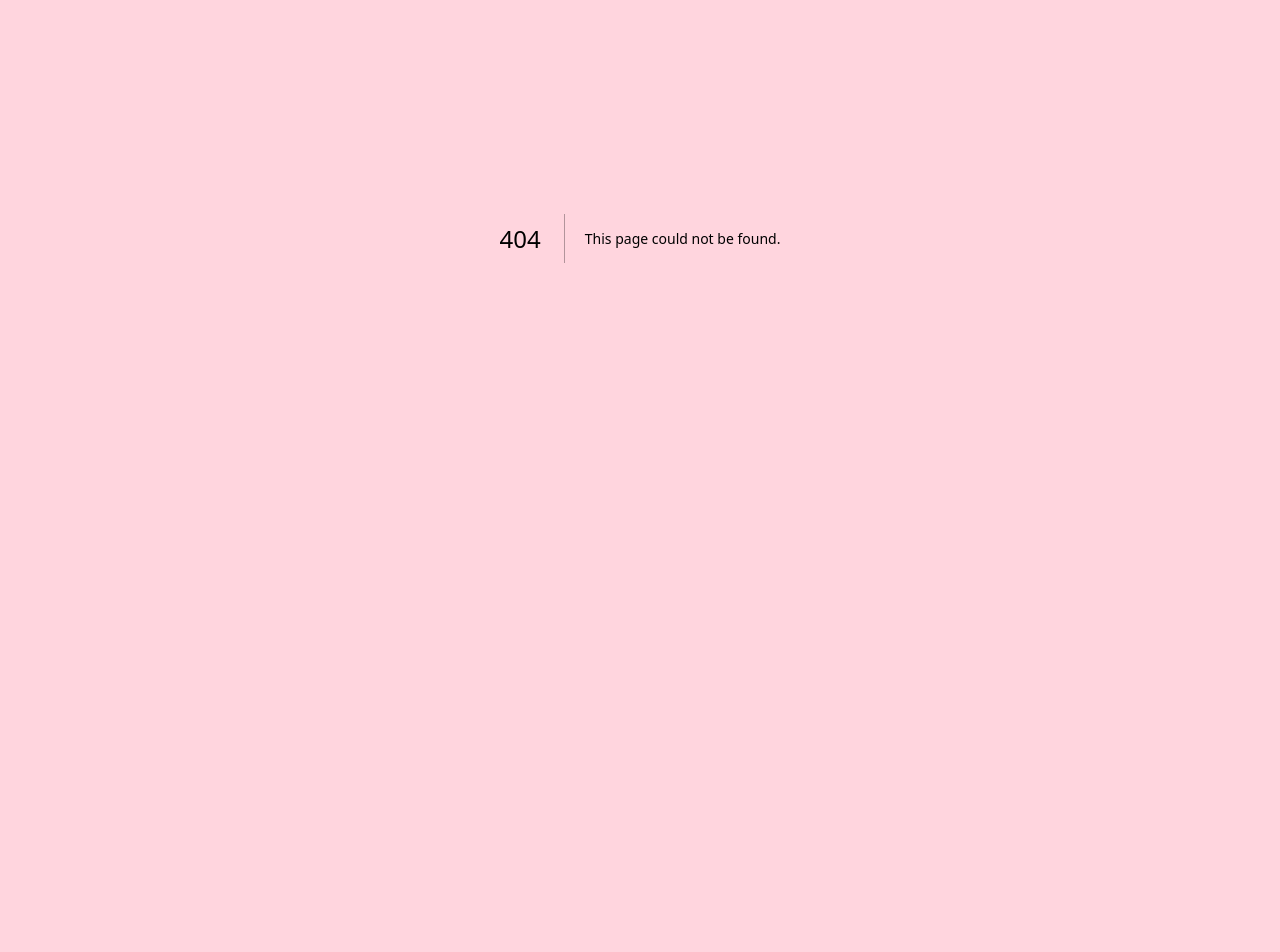
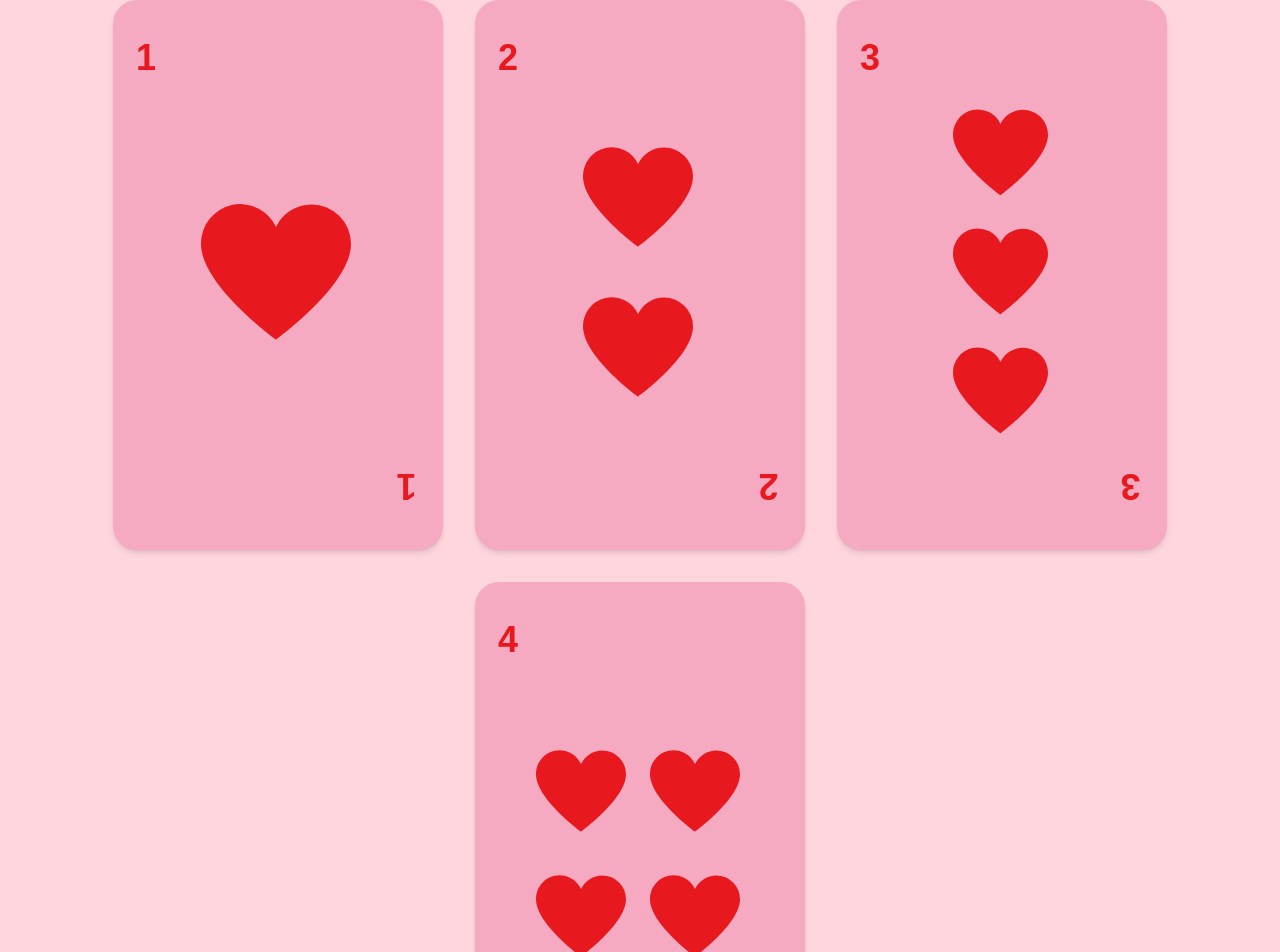
Before and after one commit to GustavoPenaBeltrami/amore-in-paradiso, a Next.js app: page /asesoria in a window 1280 px wide. Before the commit this address had no page. Shown: the part 277-1229 px from the top of the page. Before the commit the page ends 916 px from the top, so only its background shows below. Built offline with nearby package versions, Linux system fonts and the light colour scheme; a web font is replaced by a local one.

Commit message:
cards update

```diff
--- /dev/null
+++ b/app/(nav)/asesoria/page.js
@@ -0,0 +1,25 @@
+import { Card1, Card2, Card3, Card4 } from "@/components/card";
+import Link from "next/link";
+
+
+export default function Home() {
+
+    return (
+        <div className="w-[90%] max-w-[1500px] mx-auto">
+            <h1 className="texto-rojo font-bold text-center mt-14 text-4xl">
+                Asesoría cosmiatrica virtual
+            </h1>
+
+            <div className="mt-20 flex flex-row justify-center flex-wrap gap-8">
+
+                <Card1 />
+                <Card2 />
+                <Card3 />
+                <Card4 />
+
+            </div>
+
+            <Link href="/cuestionario" className="fondo-rosa-2 block w-fit mx-auto my-20 py-5 px-10 rounded-full texto-rojo font-bold uppercase text-lg hover:bg-[#f6c1d1] text-center transition-all duration-300"> Iniciar cuestionario personalizado</Link>
+        </div>
+    );
+}
--- a/app/globals.css
+++ b/app/globals.css
@@ -49,14 +49,14 @@
   display: block;
 }
 
-@media (max-width: 1280px) {
+@media (max-width: 1385px) {
   .hero-desktop{
     display: none;
   }
 }
 
 
-@media (max-width: 750px) {
+@media (max-width: 800px) {
   .headbar-desktop{
     display: none;
   }
@@ -68,3 +68,48 @@
 .test{
   border: 1px solid blue;
 }
+
+.flip-container {
+  perspective: 1000px;
+  width: 330px;
+  height: 550px;
+}
+
+.flip-container.hover .flipper {
+  transform: rotateY(180deg);
+}
+
+.flip-container.hover > *{
+  background-color: #f6c1d1;
+}
+
+.flipper {
+  transition: 0.6s;
+  transform-style: preserve-3d;
+  position: relative;
+  width: 100%;
+  height: 100%;
+}
+
+.front,
+.back {
+  backface-visibility: hidden;
+  position: absolute;
+  top: 7%;
+  left: 7%;
+  width: 85%;
+  height: 85%;
+}
+
+.front {
+  z-index: 2;
+  transform: rotateY(0deg);
+}
+
+.back {
+  transform: rotateY(180deg);
+}
+
+.shadow-custom{
+  box-shadow: 10px 10px 12px rgba(0, 0, 0, 0.1);
+}
--- a/app/page.js
+++ b/app/page.js
@@ -1,9 +1,8 @@
 import { Hero } from "@/components/Hero";
-import Image from "next/image";
 
 export default function Home() {
   return (
-    <div className="min-h-[800px] w-[1300px] mx-auto pt-10">
+    <div className="min-h-[800px] w-[1230px] mx-auto pt-10">
       <Hero/>
     </div>
   );
--- a/components/HeadbarDesktop.jsx
+++ b/components/HeadbarDesktop.jsx
@@ -6,14 +6,14 @@ export const HeadbarDesktop = () => {
   return (
     <nav className="headbar-desktop texto-rojo flex justify-between items-center px-[10%] mt-10">
       <Link href="/">
-        <h2 className="breathing text-[45px] mt-2 cursor-pointer">amore in paradiso</h2>
+        <h2 className="breathing text-[35px] mt-2 cursor-pointer">amore in paradiso</h2>
       </Link>
       <ul className="flex text-lg gap-5 font-bold p-0 items-center">
-        <Link className="hover:text-white transition-all duration-300" href="/">
+        <Link className="hover:text-white transition-all duration-300" href="/asesoria">
           Asesoría
         </Link>
         <Link className="hover:text-white transition-all duration-300" href="/">
-          Testimonio
+          Sobre mi
         </Link>
         <Link className="hover:text-white transition-all duration-300" href="/">
           Contacto
--- a/components/HeadbarMobile.jsx
+++ b/components/HeadbarMobile.jsx
@@ -14,7 +14,7 @@ export const HeadbarMobile = () => {
   };
 
   return (
-    <nav className="headbar-mobile texto-rojo flex flex-col items-end px-[30px] mt-10 pb-10">
+    <nav className="headbar-mobile texto-rojo flex flex-col items-end px-[30px] mt-10 pb-10 max-w-[100vw] overflow-hidden">
       <div className="flex flex-row justify-between items-center w-full">
         <Link href="/">
           <Image
@@ -34,14 +34,14 @@ export const HeadbarMobile = () => {
       </div>
       <ul
         className={`${
-          isOpen ? "translate-x-[30px]" : "translate-x-[110%]"
+          isOpen ? "translate-x-[30px]" : "translate-x-[-110%]"
         } absolute bg-[#ffd5de] w-full flex flex-col mt-36 text-lg gap-y-5 font-bold p-0 items-center transition-all duration-700 pb-5`}
       >
-        <Link className="hover:text-white transition-all duration-300" href="/">
+        <Link className="hover:text-white transition-all duration-300" href="/asesoria">
           Asesoría
         </Link>
         <Link className="hover:text-white transition-all duration-300" href="/">
-          Testimonio
+          Sobre mi
         </Link>
         <Link className="hover:text-white transition-all duration-300" href="/">
           Contacto
--- a/components/Hero.jsx
+++ b/components/Hero.jsx
@@ -9,35 +9,27 @@ export const Hero = () => {
         alt="Hero"
         width={1000}
         height={1000}
-        className="rounded-xl w-[500px] absolute translate-x-[375px]"
+        className="shadow-custom rounded-xl w-[500px] absolute translate-x-[375px]"
       />
       <Image
         src="/hero-2.webp"
         alt="Hero"
         width={1000}
         height={1000}
-        className="rounded-xl w-[350px] absolute translate-x-[890px] translate-y-[230px]"
+        className="shadow-custom rounded-xl w-[350px] absolute translate-x-[890px] translate-y-[230px]"
       />
       <Image
         src="/hero-3.jpg"
         alt="Hero"
         width={1000}
         height={1000}
-        className="rounded-xl w-[400px] absolute translate-x-[475px] translate-y-[520px]"
+        className="shadow-custom rounded-xl w-[400px] absolute translate-x-[475px] translate-y-[520px]"
       />
-      <div className="absolute flex flex-col items-center translate-y-[60px] translate-x-[-12px]">
-        <h1 className=" texto-rojo flex flex-col items-center font-[600] text-center w-fit text-5xl">
-          <span className="py-3 pb-7 pr-3 bg-[#ffd5de] w-fit translate-y-[20px] rounded-xl">
-            DESCUBRÍ LA
-          </span>
-          <span className="pr-3 py-3 bg-[#ffd5de] w-fit translate-y-[-5px] rounded-xl">
-            RUTINA PERFECTA
-          </span>
-          <span className="py-3 pr-3 bg-[#ffd5de] w-fit translate-y-[-20px] rounded-xl">
-            PARA TU PIEL
-          </span>
+      <div className="absolute flex flex-col items-center translate-y-[60px] translate-x-[-45px]">
+        <h1 className=" texto-rojo flex flex-col items-center font-[700] text-center w-fit text-5xl uppercase mb-7 leading-[55px]">
+          Descubrí la <br /> <span className="translate-x-[-20px]">rutina perfecta</span>para tu piel
         </h1>
-        <p className="texto-rojo text-right w-[310px] font-medium text-md bg-[#ffd5de] translate-y-[-6px] translate-x-[-35px]">
+        <p className="texto-rojo text-right w-[310px] font-medium text-md bg-[#ffd5de] translate-y-[-6px] translate-x-[-15px] ">
           En Amore in Paradiso, valoramos profundamente el amor y la
           autenticidad. Creemos que el cuidado de la piel es una expresión de
           amor propio y queremos que cada persona se sienta única y segura en su
@@ -53,7 +45,10 @@ export const Hero = () => {
           Queremos acompañarte en cada paso de tu rutina de cuidado facial.
         </p>
       </div>
-      <Link href="/" className="w-fit absolute translate-x-[1145px] translate-y-[80px]">
+      <Link
+        href="/asesoria"
+        className="w-fit absolute translate-x-[1155px] translate-y-[80px] hover:rotate-[5deg] transition-all duration-300"
+      >
         <p className="texto-rojo font-bold absolute w-[110px] bg-[#ffd5de] p-1 translate-y-[-35px] translate-x-[50px]">
           Comenzá <br /> tu asesoría
         </p>
--- /dev/null
+++ b/components/card/Card1.jsx
@@ -0,0 +1,45 @@
+"use client";
+import Image from "next/image";
+import React, { useState } from "react";
+
+export const Card1 = () => {
+  const [hover, setHover] = useState(false);
+
+  return (
+    <div
+      className={`flip-container ${hover ? "hover" : ""}`}
+      onClick={() => setHover(!hover)}
+    >
+      <div className="flipper bg-[#f6aac1] h-[550px] w-[330px] rounded-3xl shadow-md p-10 cursor-pointer hover:shadow-xl">
+
+        <div
+          className="front flex flex-col items-center justify-between w-full h-full"
+        >
+          <p className="font-bold texto-rojo text-4xl w-full">1</p>
+          <Image
+            alt="corazon rojo"
+            src="/heart.svg"
+            width={300}
+            height={300}
+            className="w-[150px]"
+          />
+          <p className="font-bold texto-rojo text-4xl rotate-180 w-full">1</p>
+        </div>
+
+        <div
+          className={`back flex flex-col items-center justify-center w-full h-full`}
+        >
+          <h3 className="font-semibold text-lg texto-rojo text-center mb-5">
+            Cuestionario informativo
+          </h3>
+          <p className="texto-rojo text-md text-center">
+            Se trata de una encuesta donde recopilaremos infromacion valiosa
+            sobre tu rutina diaria, hábitos, enfermedades y otros aspectos que
+            influyen en el cuidado de tu piel.<br/><br/> No te tomara mas de 5 minutos ♥
+          </p>
+        </div>
+
+      </div>
+    </div>
+  );
+};
--- /dev/null
+++ b/components/card/Card2.jsx
@@ -0,0 +1,51 @@
+"use client";
+import Image from "next/image";
+import React, { useState } from "react";
+
+export const Card2 = () => {
+  const [hover, setHover] = useState(false);
+
+  return (
+    <div
+      className={`flip-container ${hover ? "hover" : ""}`}
+      onClick={() => setHover(!hover)}
+    >
+      <div className="flipper  bg-[#f6aac1] h-[550px] w-[330px] rounded-3xl shadow-md p-10 cursor-pointer hover:shadow-xl">
+        <div className="front flex flex-col items-center justify-between w-full h-full">
+          <p className="font-bold texto-rojo text-4xl w-full">2</p>
+          <div>
+            <Image
+              alt="corazon rojo"
+              src="/heart.svg"
+              width={300}
+              height={300}
+              className="w-[110px] mb-10"
+            />
+            <Image
+              alt="corazon rojo"
+              src="/heart.svg"
+              width={300}
+              height={300}
+              className="w-[110px]"
+            />
+          </div>
+          <p className="font-bold texto-rojo text-4xl rotate-180 w-full">2</p>
+        </div>
+
+        <div
+          className={`back flex flex-col items-center justify-center w-full h-full`}
+        >
+          <h3 className="font-semibold text-lg texto-rojo text-center mb-5">
+            Primer entrevista
+          </h3>
+          <p className="texto-rojo text-md text-center">
+            Realizaremos una entrevista virtual para observar tu piel y reforzar
+            la información obtenida.<br/><br/> Durante esta entrevista, haremos preguntas
+            adicionales si es necesario, asegurándonos de comprender
+            completamente tus necesidades y características.
+          </p>
+        </div>
+      </div>
+    </div>
+  );
+};
--- /dev/null
+++ b/components/card/Card3.jsx
@@ -0,0 +1,59 @@
+"use client";
+import Image from "next/image";
+import React, { useState } from "react";
+
+export const Card3 = () => {
+  const [hover, setHover] = useState(false);
+
+  return (
+    <div
+      className={`flip-container ${hover ? "hover" : ""}`}
+      onClick={() => setHover(!hover)}
+    >
+      <div className="flipper  bg-[#f6aac1] h-[550px] w-[330px] rounded-3xl shadow-md p-10 cursor-pointer hover:shadow-xl">
+        <div className="front flex flex-col items-center justify-between w-full h-full">
+          <p className="font-bold texto-rojo text-4xl w-full">3</p>
+          <div>
+            <Image
+              alt="corazon rojo"
+              src="/heart.svg"
+              width={300}
+              height={300}
+              className="w-[95px] mb-6"
+            />
+            <Image
+              alt="corazon rojo"
+              src="/heart.svg"
+              width={300}
+              height={300}
+              className="w-[95px] mb-6"
+            />
+            <Image
+              alt="corazon rojo"
+              src="/heart.svg"
+              width={300}
+              height={300}
+              className="w-[95px]"
+            />
+          </div>
+          <p className="font-bold texto-rojo text-4xl rotate-180 w-full">3</p>
+        </div>
+
+        <div
+          className={`back flex flex-col items-center justify-center w-full h-full`}
+        >
+          <h3 className="font-semibold text-lg texto-rojo text-center mb-5">
+            Segunda entrevista
+          </h3>
+          <p className="texto-rojo text-md text-center">
+            En el tercer paso, brindamos el apoyo domiciliario y proporcionamos
+            indicaciones personalizadas para tu rutina de cuidado de la piel.
+            <br/><br/>Esta sesión asegurará que tengas todas las herramientas y
+            conocimientos necesarios para mantener tu piel saludable y radiante
+            desde la comodidad de tu hogar.
+          </p>
+        </div>
+      </div>
+    </div>
+  );
+};
--- /dev/null
+++ b/components/card/Card4.jsx
@@ -0,0 +1,65 @@
+"use client";
+import Image from "next/image";
+import React, { useState } from "react";
+
+export const Card4 = () => {
+  const [hover, setHover] = useState(false);
+
+  return (
+    <div
+      className={`flip-container ${hover ? "hover" : ""}`}
+      onClick={() => setHover(!hover)}
+    >
+      <div className="flipper  bg-[#f6aac1] h-[550px] w-[330px] rounded-3xl shadow-md p-10 cursor-pointer hover:shadow-xl">
+        <div className="front flex flex-col items-center justify-between w-full h-full">
+          <p className="font-bold texto-rojo text-4xl w-full">4</p>
+          <div className="grid grid-cols-2 gap-[35px] gap-x-6">
+            <Image
+              alt="corazon rojo"
+              src="/heart.svg"
+              width={300}
+              height={300}
+              className="w-[90px]"
+            />
+            <Image
+              alt="corazon rojo"
+              src="/heart.svg"
+              width={300}
+              height={300}
+              className="w-[90px]"
+            />
+            <Image
+              alt="corazon rojo"
+              src="/heart.svg"
+              width={300}
+              height={300}
+              className="w-[90px]"
+            />
+            <Image
+              alt="corazon rojo"
+              src="/heart.svg"
+              width={300}
+              height={300}
+              className="w-[90px]"
+            />
+          </div>
+          <p className="font-bold texto-rojo text-4xl rotate-180 w-full">4</p>
+        </div>
+
+        <div
+          className={`back flex flex-col items-center justify-center w-full h-full`}
+        >
+          <h3 className="font-semibold text-lg texto-rojo text-center mb-5">
+            Tercer entrevista
+          </h3>
+          <p className="texto-rojo text-md text-center">
+            Por último, realizamos una sesión de seguimiento para evaluar la
+            evolución de tu piel y la efectividad de la rutina recomendada.<br/><br/> Este
+            seguimiento nos permitirá ajustar cualquier aspecto necesario y
+            asegurarnos de que estés obteniendo los mejores resultados posibles.
+          </p>
+        </div>
+      </div>
+    </div>
+  );
+};
--- /dev/null
+++ b/components/card/index.js
@@ -0,0 +1,4 @@
+export * from './Card1';
+export * from './Card2';
+export * from './Card3';
+export * from './Card4';
--- a/tailwind.config.js
+++ b/tailwind.config.js
@@ -4,6 +4,8 @@ module.exports = {
     "./pages/**/*.{js,ts,jsx,tsx,mdx}",
     "./components/**/*.{js,ts,jsx,tsx,mdx}",
     "./app/**/*.{js,ts,jsx,tsx,mdx}",
+    "./src/**/*.{js,jsx,ts,tsx}",
+    "./public/index.html",
   ],
   theme: {
     extend: {
```
Also changed, not shown: public/heart.svg (added), public/hero-1.webp.
